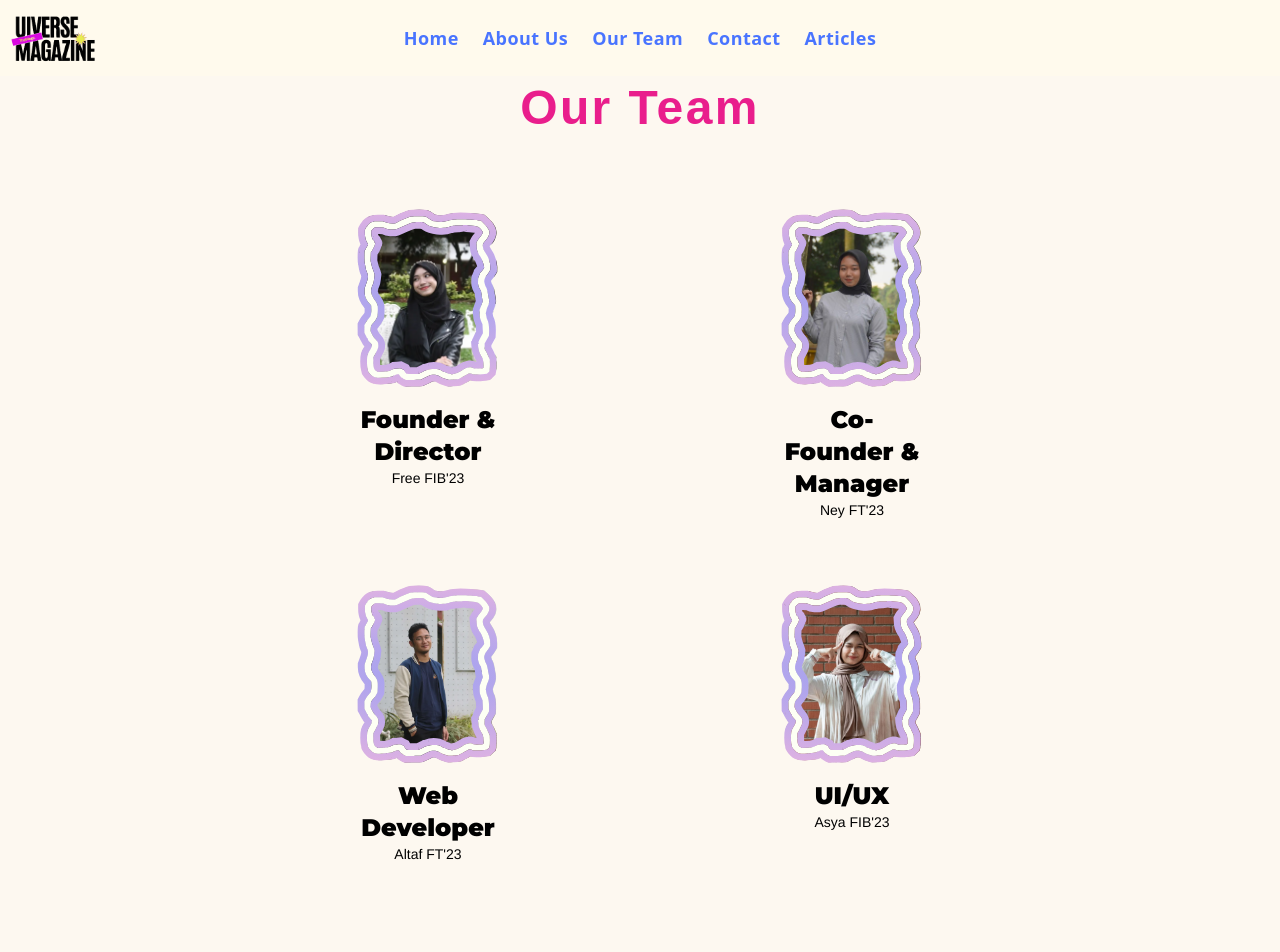
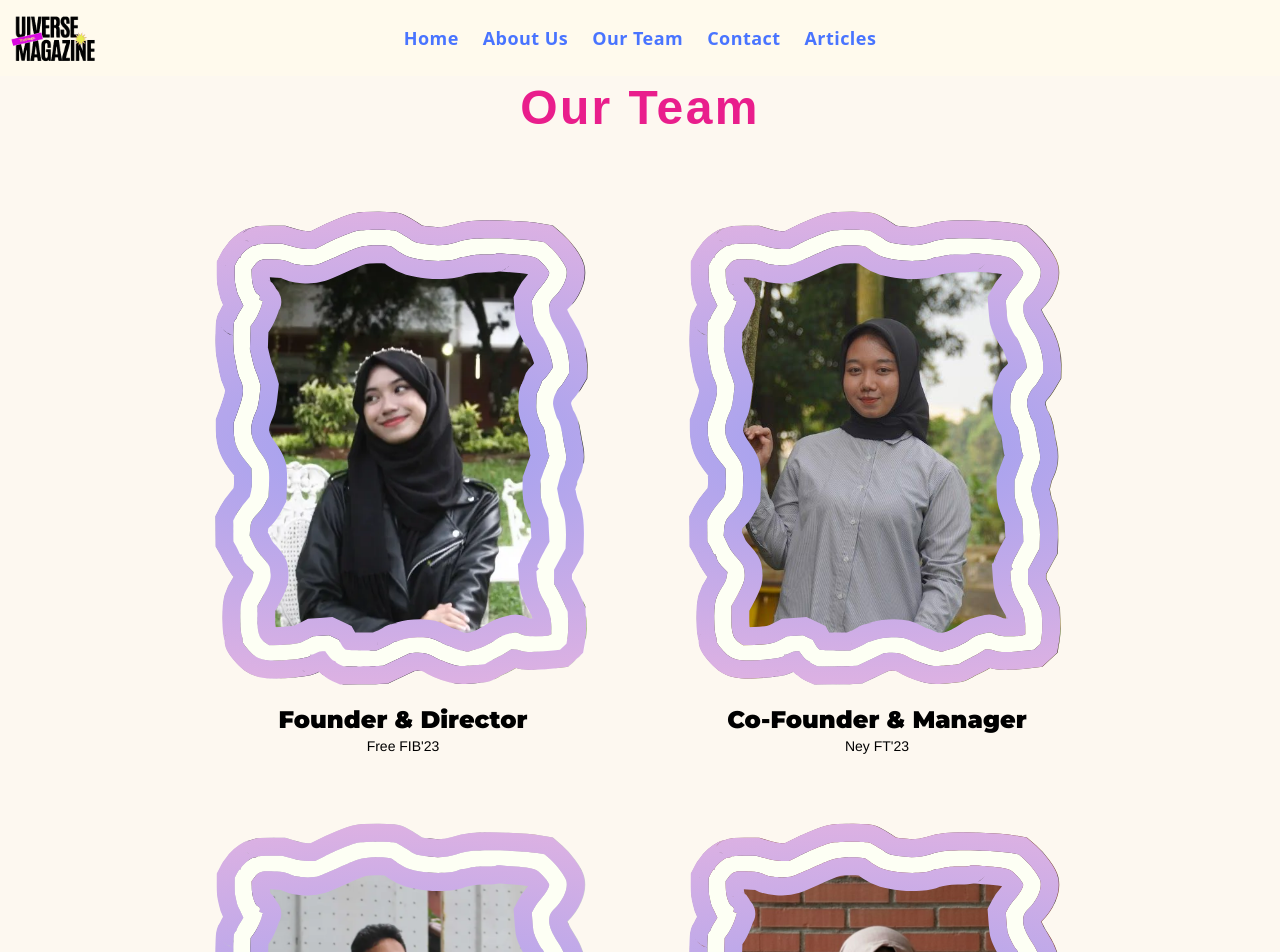
Before and after one commit to DuckOfTheBooBoo/uiverse, a Nuxt app: page /team in a window 1280 px wide. Shown: the top 952 px of the page. Built offline with nearby package versions, Linux system fonts and the light colour scheme.

Commit message:
fix leadership team to be terribly small

```diff
--- a/app/components/ImageFrame.vue
+++ b/app/components/ImageFrame.vue
@@ -1,5 +1,5 @@
 <template>
-  <div class="w-full max-w-sm mx-auto md:w-40 lg:w-36" :class="imageClass">
+  <div class="w-full max-w-sm mx-auto md:max-w-xs lg:max-w-sm" :class="imageClass">
     <div class="relative w-full" style="padding-bottom: 125%">
 
       <div class="absolute inset-0 z-0 flex items-center justify-center">
--- a/app/pages/team.vue
+++ b/app/pages/team.vue
@@ -1,5 +1,5 @@
 <template>
-  <div class="team-page">
+  <div class="team-page mt-10 sm:mt-0">
     <main class="team-main">
       <h1 class="page-title">Our Team</h1>
 
@@ -140,7 +140,7 @@ const marketPRGroups = computed(() => groupByRow(marketAndPRTeamList));
   display: grid;
   grid-template-columns: repeat(2, 1fr);
   gap: 3rem;
-  max-width: 800px;
+  max-width: 900px;
   margin: 0 auto 4rem;
 }
 
@@ -148,13 +148,14 @@ const marketPRGroups = computed(() => groupByRow(marketAndPRTeamList));
   display: flex;
   flex-direction: column;
   align-items: center;
+  min-width: 0; /* Prevent grid blowout */
 }
 
 .team-members-grid {
   display: grid;
   grid-template-columns: repeat(2, 1fr);
   gap: 3rem;
-  max-width: 800px;
+  max-width: 900px;
   margin: 0 auto;
 }
 
@@ -162,6 +163,7 @@ const marketPRGroups = computed(() => groupByRow(marketAndPRTeamList));
   display: flex;
   flex-direction: column;
   align-items: center;
+  min-width: 0; /* Prevent grid blowout */
 }
 
 /* Team Sections */
@@ -190,7 +192,7 @@ const marketPRGroups = computed(() => groupByRow(marketAndPRTeamList));
 }
 
 .row-wrapper > * {
-  flex: 0 1 280px; /* Each image is ~280px wide by default */
+  flex: 0 1 280px;
   min-width: 0;
 }
 
@@ -233,6 +235,11 @@ const marketPRGroups = computed(() => groupByRow(marketAndPRTeamList));
 
   .category-title {
     font-size: 1.75rem;
+  }
+
+  .leadership-grid,
+  .team-members-grid {
+    max-width: 700px;
   }
 
   .row-wrapper {
```
